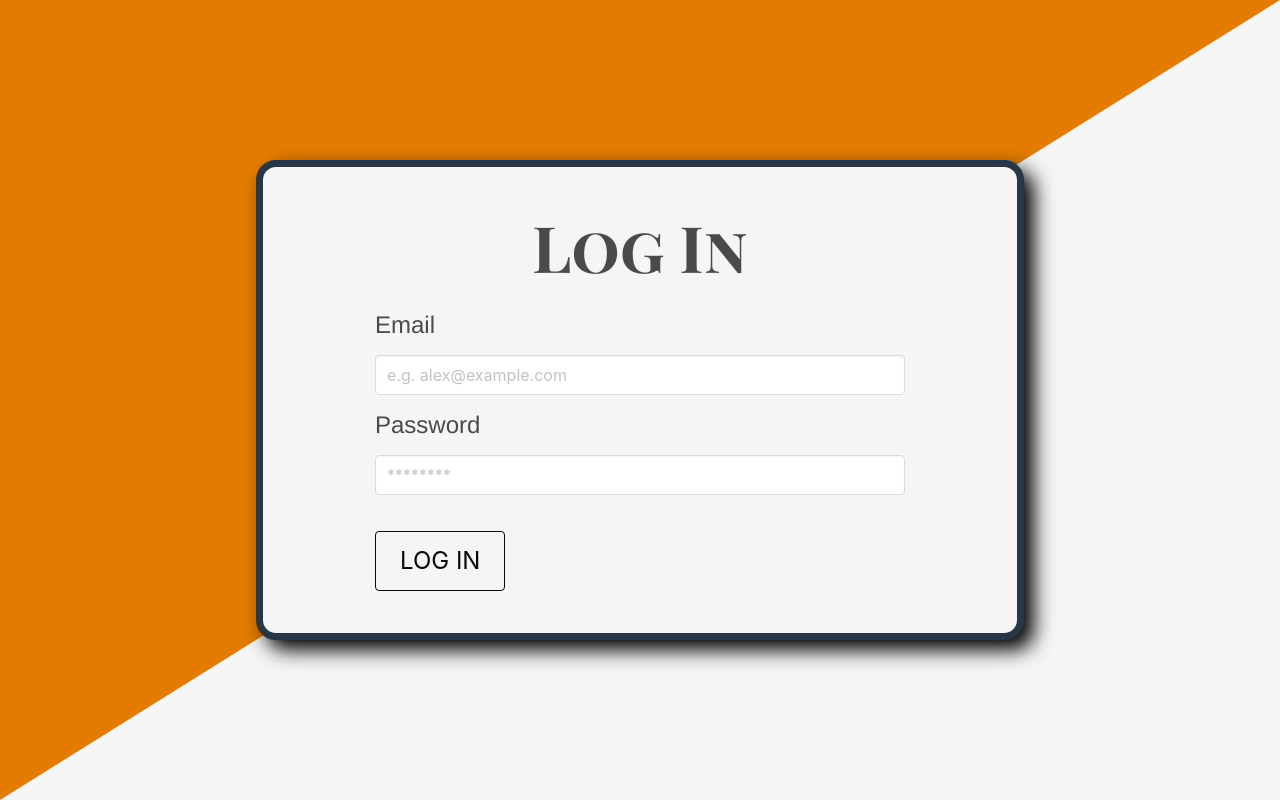
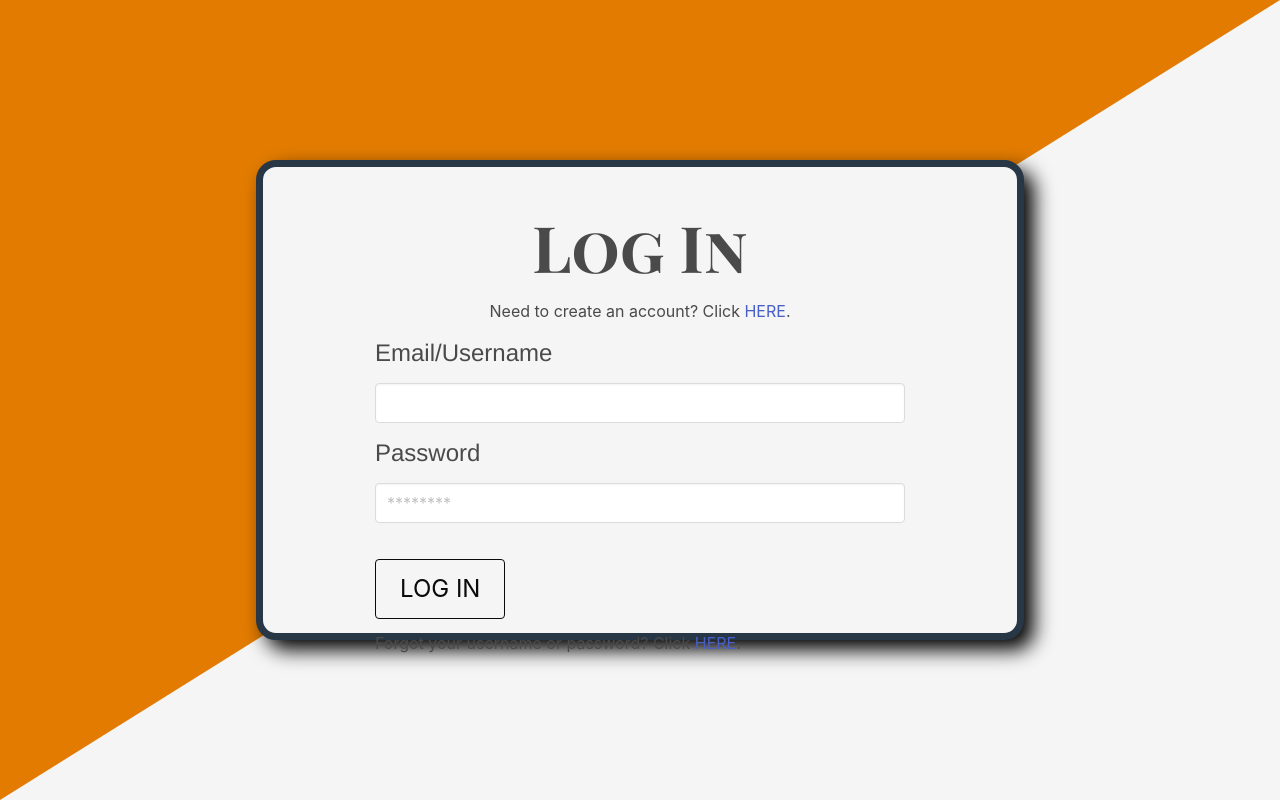
Before and after one commit to vruss14/workout-generator, a React (Create React App) app in the folder client/: page /login in a window 1280 px wide. Built offline with nearby package versions, Linux system fonts and the light colour scheme.

Commit message:
added link to create account page

```diff
--- a/client/src/components/loginform.js
+++ b/client/src/components/loginform.js
@@ -13,12 +13,14 @@ function LoginForm() {
     return (
         <form className="box has-background-light" id="form-container">
 
-            <h1 className="has-text-weight-bold has-text-centered mt-3 mb-3" id="login-form-title">Log In</h1>
+            <h1 className="has-text-weight-bold has-text-centered mt-3 mb-1" id="login-form-title">Log In</h1>
+
+            <p className="is-size-6 mb-3 has-text-centered">Need to create an account? Click <a href="/create-account">HERE</a>.</p>
 
             <div className="field">
-            <label className="is-size-4 mt-4 mb-4 custom-label">Email</label>
+            <label className="is-size-4 mt-4 mb-4 custom-label">Email/Username</label>
             <div className="control">
-                <input className="input mt-3" type="email" placeholder="e.g. alex@example.com" />
+                <input className="input mt-3" type="email" />
             </div>
             </div>
 
@@ -33,6 +35,9 @@ function LoginForm() {
             id="log-in-submit"
             onClick={(event) => visitHome(event)}
             >LOG IN</button>
+
+            <p className="is-size-6 mt-3 mb-3">Forgot your username or password? Click <a href="#">HERE</a>.</p>
+
         </form>
     )
 }
```
